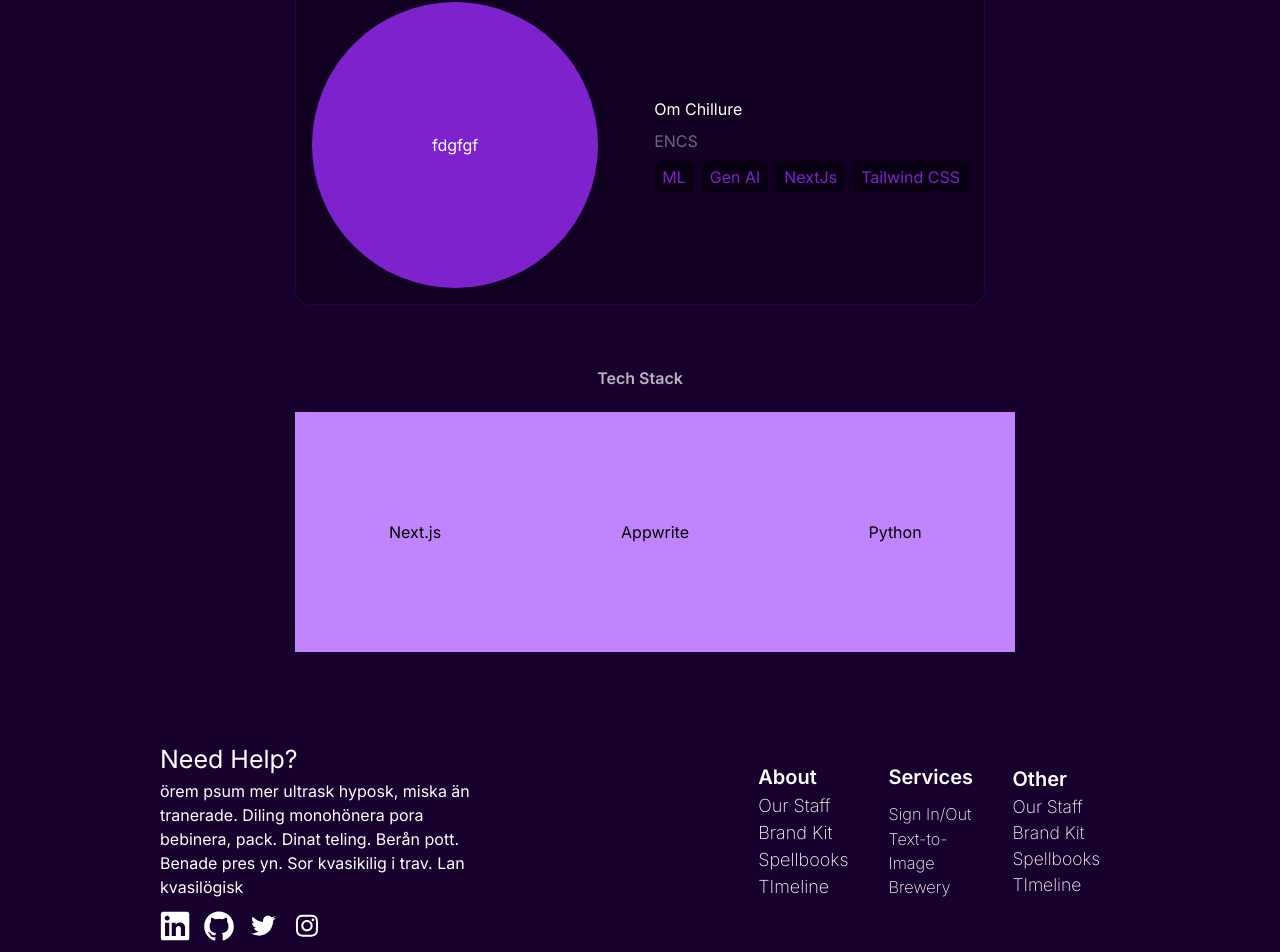
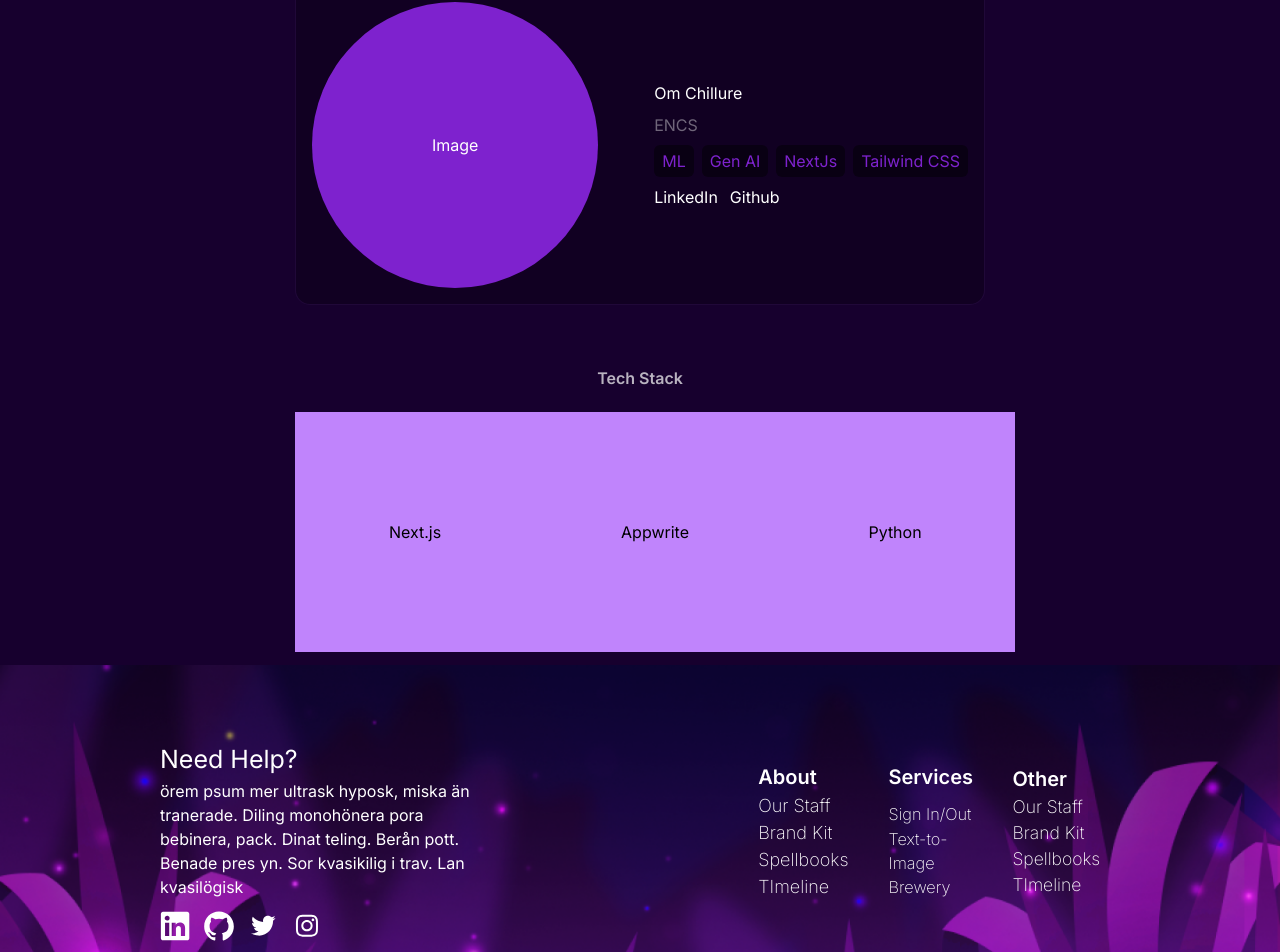
Before and after one commit to jaygupta17/webwizard, a Next.js app in the folder webwiz/: page /about in a window 1280 px wide. Shown: the part 959-1911 px from the top of the page. Built offline with nearby package versions, Linux system fonts and the light colour scheme.

Commit message:
appwrite setup + fghjk

```diff
--- a/webwiz/app/Footer.js
+++ b/webwiz/app/Footer.js
@@ -3,13 +3,12 @@ import linkedin from "../public/linkedin.svg";
 import github from "../public/gtihub.svg";
 import twitter from "../public/twitter.svg";
 import insta from "../public/insta.svg";
-import bottomBg from "../public/bottomBg.png";
 
 export default function Footer() {
   return (
     <div
-      className="flex h-[40vh] justify-center items-center bg-cover bg-center"
-      style={{ backgroundImage: `url(${bottomBg})` }}
+      className="flex h-[40vh] w-full justify-center items-center bg-cover bg-center"
+      style={{ backgroundImage: `url('/bottomBg.png')` }}
     >
       <div className="ml-40 w-130 ">
         <h2 className="text-[25px] text-white mt-8">Need Help?</h2>
--- a/webwiz/app/about/page.js
+++ b/webwiz/app/about/page.js
@@ -6,16 +6,21 @@ function About() {
       name: "Jay Gupta",
       branch: "Data Science",
       skills: ["NextJs", "Tailwind CSS", "Appwrite", "Figma"],
+      socials : [{LinkedIn : ''} , {Github : ''}],
+
     },
     {
       name: "Krishna Vijaywargiy",
       branch: "Data Science",
-      skills: ["NextJs", "Tailwind CSS","Figma"],
+      skills: ["NextJs", "Tailwind CSS","Figma" , "Java"],
+      socials : [{LinkedIn : ''} , {Github : ''}],
     },
     {
       name: "Om Chillure",
       branch: "ENCS",
       skills: [ "ML", "Gen AI" ,"NextJs", "Tailwind CSS"],
+      socials : [{LinkedIn : ''} , {Github : ''}],
+
     },
   ];
   const stack = ["Next.js", "Appwrite", "Python"];
@@ -28,7 +33,7 @@ function About() {
         {team.map((member) => (
           <div className="rounded-[15px] h-[40vh] w-[55%] bg-black/25 border-[1px] border-purple-500/10 flex justify-center items-center text-white gap-x-14">
             <div className="h-[90%] aspect-square rounded-[50%] bg-purple-700 flex justify-center items-center">
-              fdgfgf
+              Image
             </div>
             <div className="flex justify-center items-start flex-col gap-y-2">
               <h1>{member.name}</h1>
@@ -40,6 +45,10 @@ function About() {
                   </div>
                 ))}
               </h1>
+              <div className='flex gap-x-3'>
+                  <a href='' target='_blank'>LinkedIn</a>
+                  <a href='' target='_blank'>Github</a>
+              </div>
             </div>
           </div>
         ))}
--- /dev/null
+++ b/webwiz/app/appwrite/auth.js
@@ -0,0 +1,10 @@
+import { Client, Account } from 'appwrite';
+
+export const client = new Client();
+
+client
+    .setEndpoint('https://cloud.appwrite.io/v1')
+    .setProject('660aad7319181bc8ba9f'); // Replace with your project ID
+
+export const account = new Account(client);
+export { ID } from 'appwrite';
--- a/webwiz/app/auth/page.js
+++ b/webwiz/app/auth/page.js
@@ -1,6 +1,25 @@
-import React from "react";
+"use client"
+import React, { useState } from "react";
+import {ID , account} from '../appwrite/auth'
+function Form() {
 
-function Form() {
+  const [email , setEmail] = useState('');
+  const [uname , setUname] = useState('');
+  const [passw , setPassw] = useState('');
+
+  const login = async (e) => {
+    e.preventDefault()
+    const session = await account.createEmailSession(email, passw);
+  };
+
+  const register = async (e) => {
+    e.preventDefault()
+    const user = await account.create(ID.unique(), email, passw, uname);
+    user.then((res)=>console.log(res))
+
+    // login(email, passw);
+  };
+
   return (
     <div className="h-[90vh] w-full flex justify-center items-center">
       <form className="h-[55vh] w-[30%] flex gap-y-6 justify-center items-center flex-col bg-white/5">
@@ -10,23 +29,26 @@ function Form() {
             type="text"
             placeholder="Name"
             className="rounded-sm py-2 px-2 w-[70%] bg-black/30 text-white/90 outline-none focus:border-purple-400 focus:border-2"
+            onChange={(e)=>setUname(e.target.value)}
           />
           <input
             type="email"
             placeholder="Email"
             className="rounded-sm py-2 px-2 w-[70%] bg-black/30  text-white/90 outline-none focus:border-purple-400 focus:border-2"
+            onChange={(e)=>setEmail(e.target.value)}
           />
           <input
             type="password"
             placeholder="Password"
             className="rounded-sm py-2 px-2 w-[70%] bg-black/30  text-white/90 outline-none focus:border-purple-400 focus:border-2"
+            onChange={(e)=>setPassw(e.target.value)}
           />
         </div>
         <div className="w-[70%] flex gap-x-2">
-          <button className="bg-[#9834c7] py-2 rounded-md w-[50%] h-full text-white font-mono font-semibold flex justify-center items-center hover:bg-[#9834c7be]">
+          <button className="bg-[#9834c7] py-2 rounded-md w-[50%] h-full text-white font-mono font-semibold flex justify-center items-center hover:bg-[#9834c7be]" onSubmit={(e)=>register(e)}>
             Sign Up
           </button>
-          <button className="bg-[#9834c730] rounded-md w-[50%] h-full text-white font-mono font-semibold flex justify-center items-center hover:bg-[#9834c761]">
+          <button className="bg-[#9834c730] rounded-md w-[50%] h-full text-white font-mono font-semibold flex justify-center items-center hover:bg-[#9834c761]" onSubmit={(e)=>login(e)}>
             Sign In
           </button>
         </div>
--- a/webwiz/app/contact/page.js
+++ b/webwiz/app/contact/page.js
@@ -37,13 +37,13 @@ function Contact(){
          <div className =' h-[30vh] w-[55%] flex justify-evenly items-center'>
             <div className="bg-purple-400 rounded-md mx-10 h-[30vh] aspect-square flex flex-col justify-center items-center">
               <div className="py-2 text-base font-semibold">
-                Krishna Vijaywargia
+                Om Chillure
               </div>
               <div className="py-2 hover:drop-shadow-[0_0_5px_#29043b] ">
-                <a href="">LinkedIn</a>
+                <a href="https://www.linkedin/in/omchillure" target="_blank">LinkedIn</a>
               </div>
               <div className="py-2 hover:drop-shadow-[0_0_5px_#29043b] ">
-                <a href="">Github</a>
+                <a href="" target="_blank">Github</a>
               </div>
             </div>
             <div className="bg-purple-400 rounded-md mx-10 h-[30vh] aspect-square flex flex-col justify-center items-center">
@@ -51,21 +51,21 @@ function Contact(){
                 Krishna Vijaywargia
               </div>
               <div className="py-2 hover:drop-shadow-[0_0_5px_#29043b] ">
-                <a href="https://www.linkedin.com/in/krishna-vijaywargia-404895201">LinkedIn</a>
+                <a href="https://www.linkedin.com/in/krishna-vijaywargia-404895201" target="_blank">LinkedIn</a>
               </div>
               <div className="py-2 hover:drop-shadow-[0_0_5px_#29043b] ">
-                <a href="https://github.com/KrishnaV2">Github</a>
+                <a href="https://github.com/KrishnaV2" target="_blank">Github</a>
               </div>
             </div>
             <div className="bg-purple-400 mx-10 rounded-md h-[30vh] aspect-square flex flex-col justify-center items-center">
               <div className="py-2 text-base font-semibold">
-                Krishna Vijaywargia
+                Jay Gupta
               </div>
               <div className="py-2 hover:drop-shadow-[0_0_5px_#29043b] ">
-                <a href="">LinkedIn</a>
+                <a href="https://www.linkedin/in/jaygupta17" target="_blank">LinkedIn</a>
               </div>
               <div className="py-2 hover:drop-shadow-[0_0_5px_#29043b] ">
-                <a href="">Github</a>
+                <a href="https://www.github.com/jaygupta17" target="_blank">Github</a>
               </div>
             </div>
          </div>
--- a/webwiz/package.json
+++ b/webwiz/package.json
@@ -11,6 +11,7 @@
   "dependencies": {
     "@splinetool/react-spline": "^2.2.6",
     "@splinetool/runtime": "^1.0.91",
+    "appwrite": "^14.0.0",
     "next": "14.1.4",
     "next-nprogress-bar": "^2.3.9",
     "nextjs-toploader": "^1.6.11",
```
Also changed, not shown: 1 other file (tests, documents, lock files or other folders).
